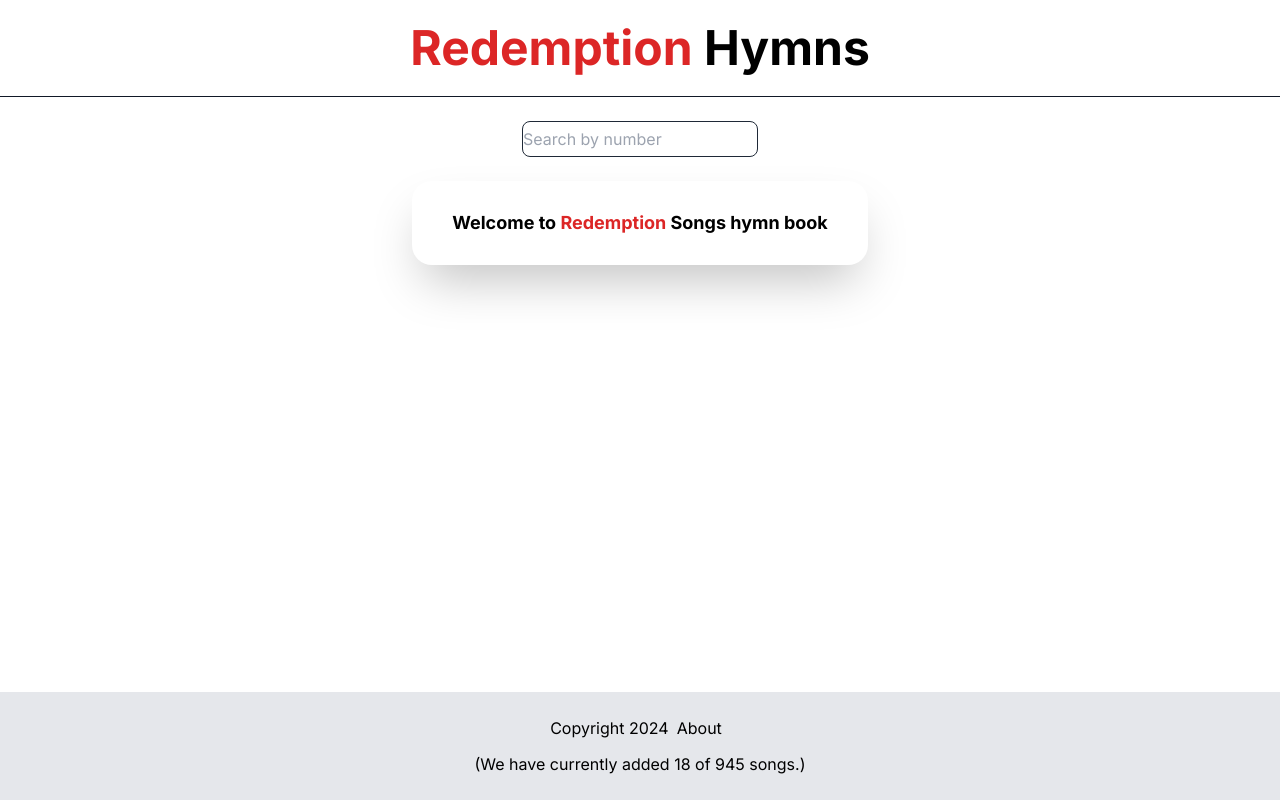
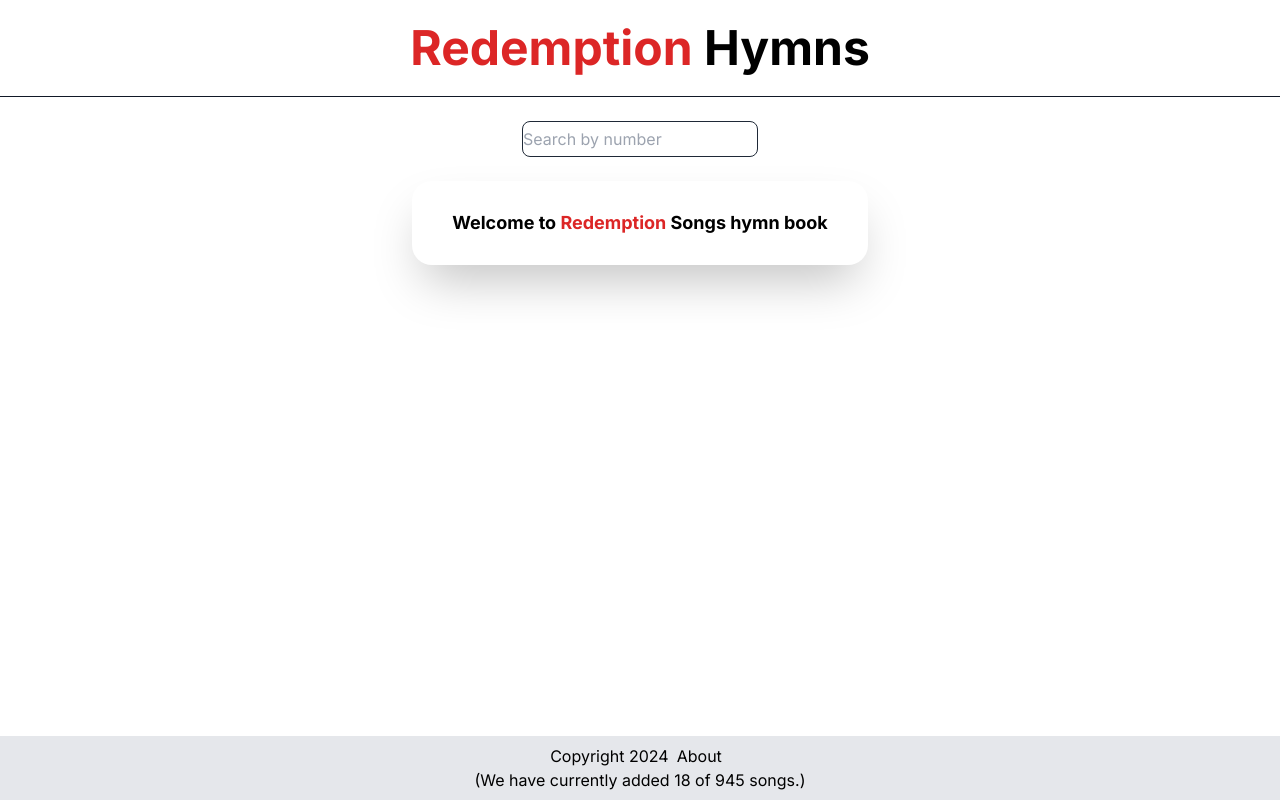
Before and after one commit to petertemboii/Redemption-songs-hymn-book, a Next.js app: page / in a window 1280 px wide. Built offline with nearby package versions, Linux system fonts and the light colour scheme.

Commit message:
Change the padding of the footer.

```diff
--- a/components/Footer.jsx
+++ b/components/Footer.jsx
@@ -6,7 +6,7 @@ const Footer = () => {
   const currentDate = new Date().getFullYear();
 
   return (
-    <footer className="justify-center  text-center fixed bottom-0 w-full bg-gray-200 py-6">
+    <footer className="justify-center  text-center fixed bottom-0 w-full bg-gray-200 py-2">
       <div className="flex flex-row justify-center">
         <div>
           <p>Copyright {currentDate}</p>
@@ -18,7 +18,10 @@ const Footer = () => {
         </nav>
       </div>
       <div>
-        <p className="pt-3">(We have currently added {songs[songs.length - 1].number} of 945 songs.)</p>
+        <p>
+          (We have currently added {songs[songs.length - 1].number} of 945
+          songs.)
+        </p>
       </div>
     </footer>
   );
```
Also changed, not shown: 1 other file (tests, documents, lock files or other folders).
